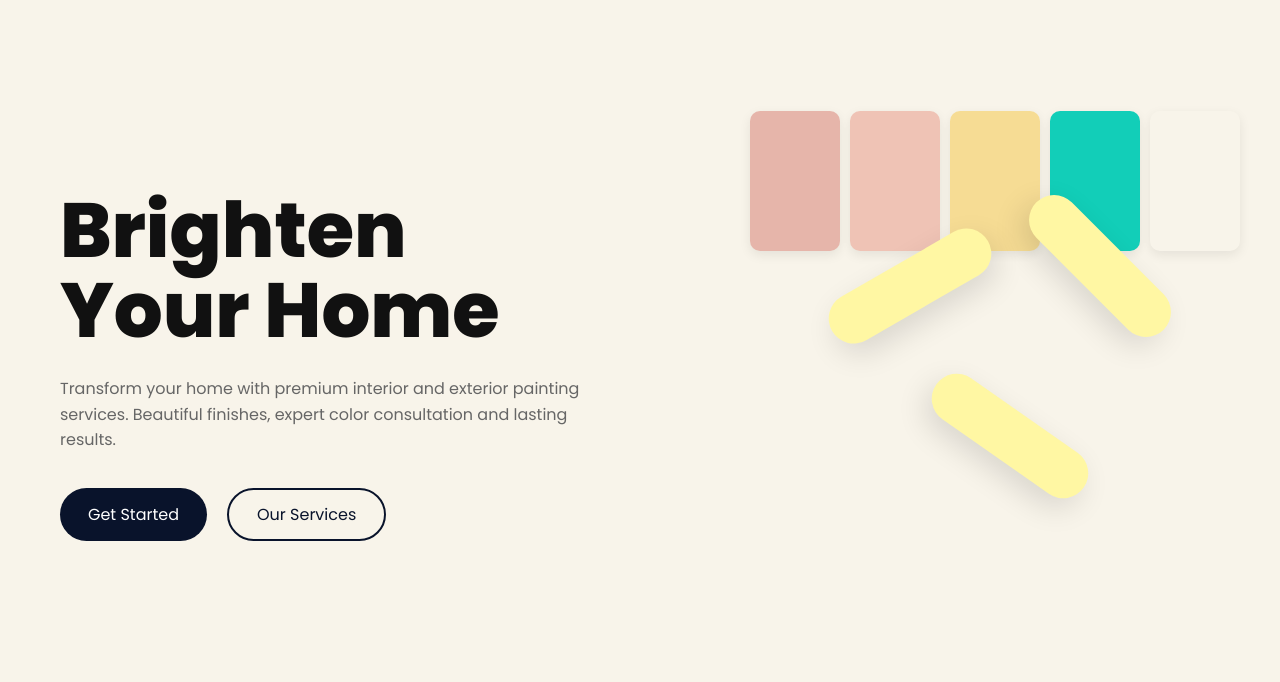
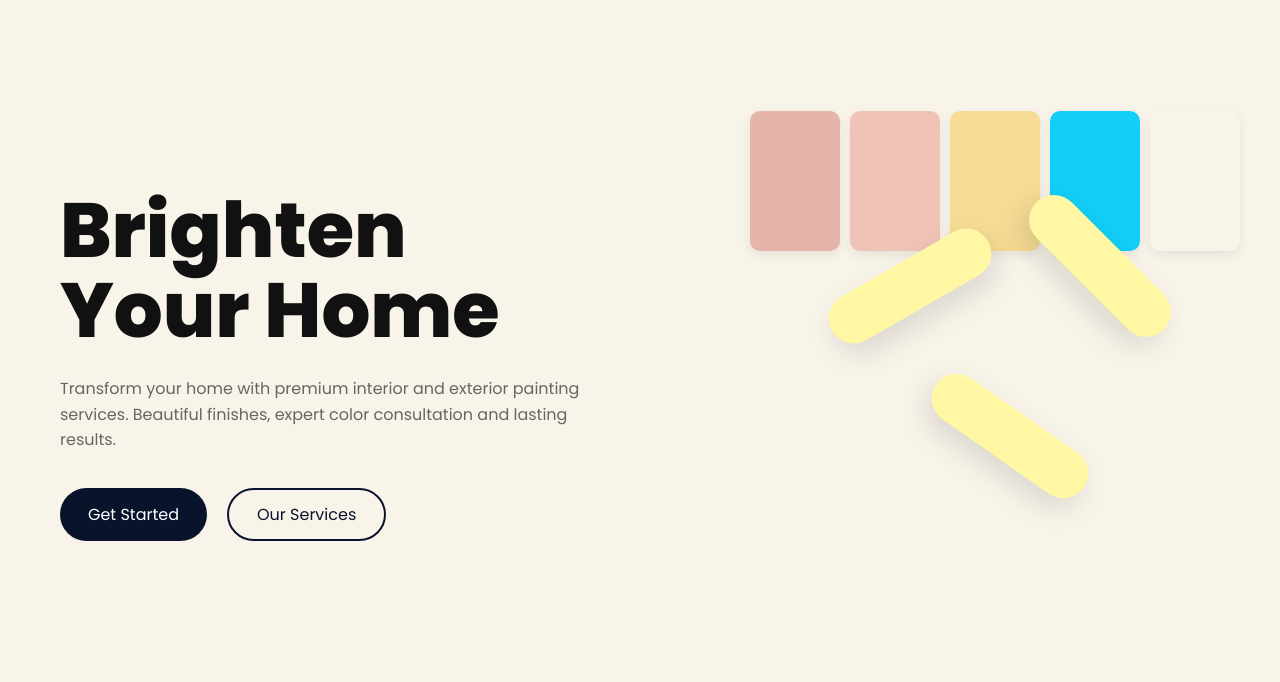
Before and after one commit to mysidhi/paintwebsite, a plain HTML site: page index.html in a window 1280 px wide. Shown: the part 118-800 px from the top of the page. Drawn offline with Linux system fonts and the light colour scheme.

Commit message:
Update style.css

```diff
--- a/style.css
+++ b/style.css
@@ -295,6 +295,7 @@ header{
 .palette div:nth-child(2){background:#efc3b5;}
 .palette div:nth-child(3){background:#f6dc94;}
 .palette div:nth-child(4){background:#12ceb8;}
+.palette div:nth-child(4){background:#12cef8;}
 
 .roller{
     position:absolute;
```
